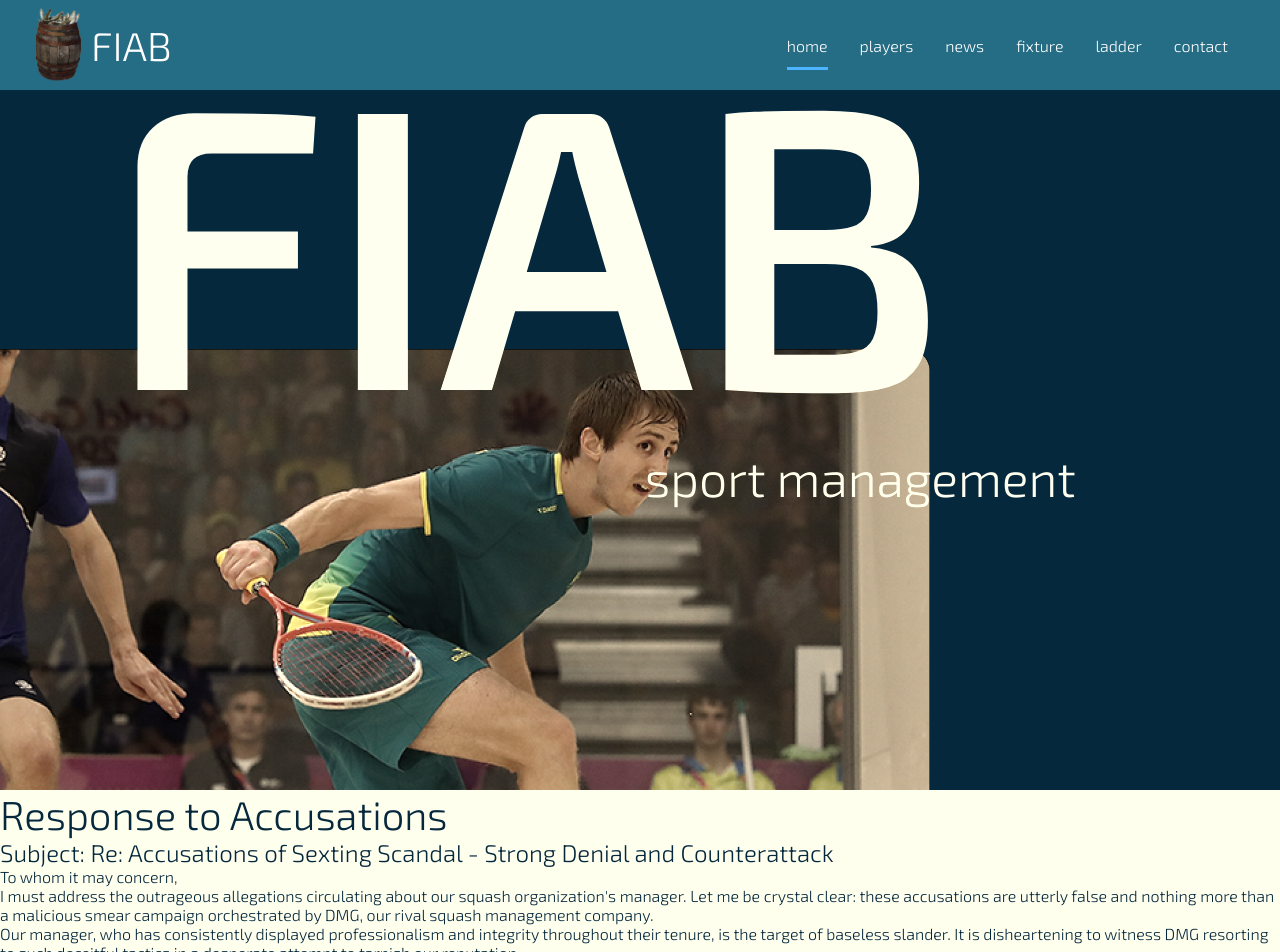
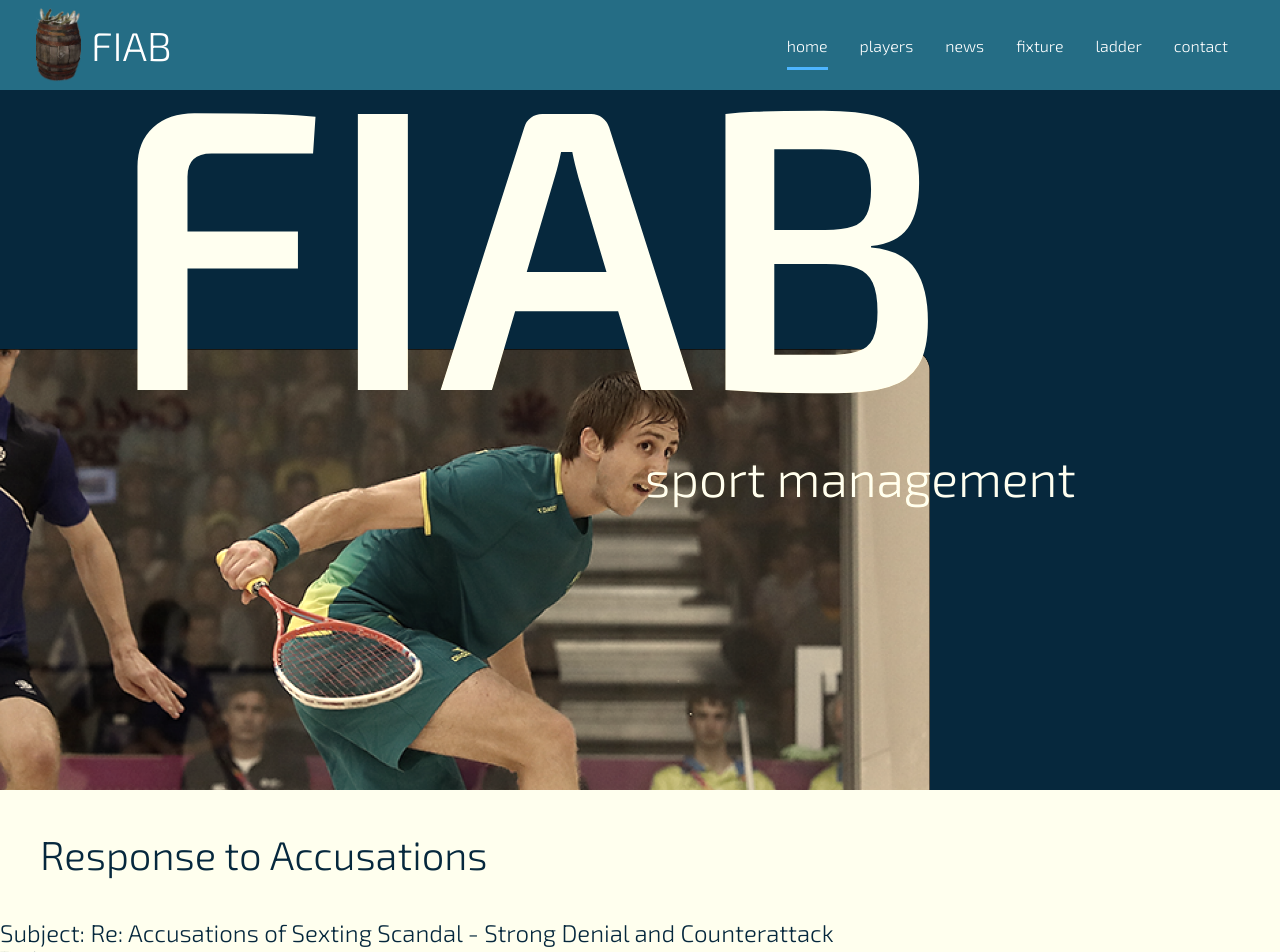
Before and after one commit to tomsshanley/fiab, a React (Create React App) app: page / in a window 1280 px wide. Shown: the top 952 px of the page. Built offline with nearby package versions, Linux system fonts and the light colour scheme.

Commit message:
Update Players.css

```diff
--- a/src/components/Players/Players.css
+++ b/src/components/Players/Players.css
@@ -4,6 +4,7 @@
     color: var(--color-bg);
 
 }
+.class5 { padding: 1em; }
 
 .player-profiles {
     display: flex;
```
